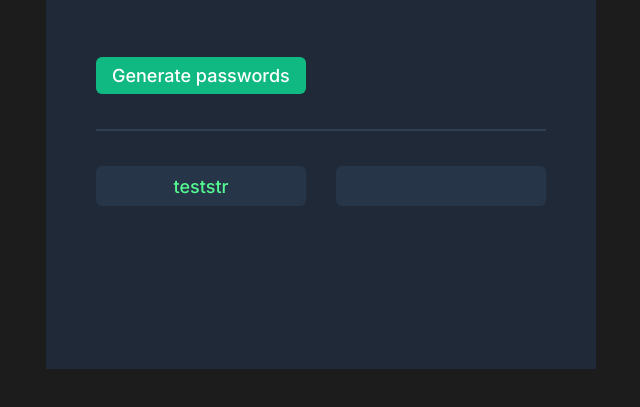
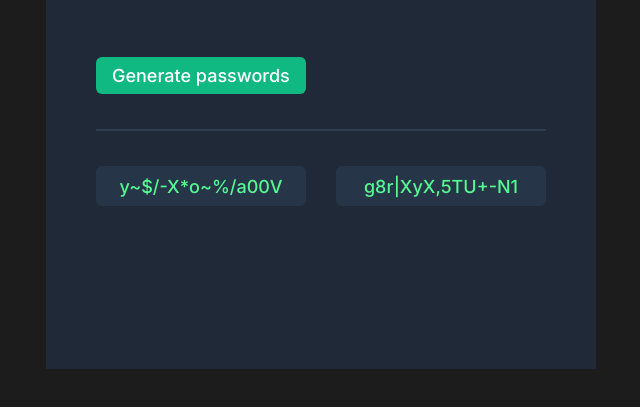
Before and after one commit to adenning4/random-password-generator, a plain HTML site: page index.html in a window 1280 px wide. Both pictures are taken after a click on the button "Generate passwords". Shown: the part 201-608 px from the top of the page, without its empty margins (319-959 px from the left). Drawn offline with Linux system fonts and the light colour scheme.

Commit message:
First working draft
javascript added to create usable functionality

```diff
--- a/index.html
+++ b/index.html
@@ -30,7 +30,7 @@
       <button id="generateButton">Generate passwords</button>
       <div id="line"></div>
       <div id="outputContainer">
-        <div id="passwordOutput1" class="passwordOutput">teststr</div>
+        <div id="passwordOutput1" class="passwordOutput"></div>
         <div id="passwordOutput2" class="passwordOutput"></div>
       </div>
     </div>
--- a/script.js
+++ b/script.js
@@ -0,0 +1,128 @@
+//define array of possible characters
+const characters = [
+  "A",
+  "B",
+  "C",
+  "D",
+  "E",
+  "F",
+  "G",
+  "H",
+  "I",
+  "J",
+  "K",
+  "L",
+  "M",
+  "N",
+  "O",
+  "P",
+  "Q",
+  "R",
+  "S",
+  "T",
+  "U",
+  "V",
+  "W",
+  "X",
+  "Y",
+  "Z",
+  "a",
+  "b",
+  "c",
+  "d",
+  "e",
+  "f",
+  "g",
+  "h",
+  "i",
+  "j",
+  "k",
+  "l",
+  "m",
+  "n",
+  "o",
+  "p",
+  "q",
+  "r",
+  "s",
+  "t",
+  "u",
+  "v",
+  "w",
+  "x",
+  "y",
+  "z",
+  "0",
+  "1",
+  "2",
+  "3",
+  "4",
+  "5",
+  "6",
+  "7",
+  "8",
+  "9",
+  "~",
+  "`",
+  "!",
+  "@",
+  "#",
+  "$",
+  "%",
+  "^",
+  "&",
+  "*",
+  "(",
+  ")",
+  "_",
+  "-",
+  "+",
+  "=",
+  "{",
+  "[",
+  "}",
+  "]",
+  ",",
+  "|",
+  ":",
+  ";",
+  "<",
+  ">",
+  ".",
+  "?",
+  "/",
+];
+
+//define DOM variables
+let passwordOutput1 = document.getElementById("passwordOutput1");
+let passwordOutput2 = document.getElementById("passwordOutput2");
+let generateButton = document.getElementById("generateButton");
+
+//when the button is clicked, call the function for each output box
+generateButton.addEventListener("click", function () {
+  passwordOutput1.textContent = passwordGen();
+  passwordOutput2.textContent = passwordGen();
+});
+
+//define function to generate a random character password of length 15
+function passwordGen() {
+  //define an empty array to catch results from the for loop, this is reinitialized to empty each time the passwordGen function is called
+  let passwordArray = [];
+
+  //iterate 15 times to generate a 15 character password
+  for (let i = 0; i < 15; i++) {
+    //grab a random index from the characters array
+    let randomCharacterIndex = Math.floor(Math.random() * characters.length);
+
+    //grab the character at the random index
+    let randomCharacter = characters[randomCharacterIndex];
+
+    //push the random index onto the passwordArray
+    passwordArray.push(randomCharacter);
+  }
+  //join the passwordArray with no whitespace to create one final string
+  let password = passwordArray.join("");
+
+  //return the password string
+  return password;
+}
```
